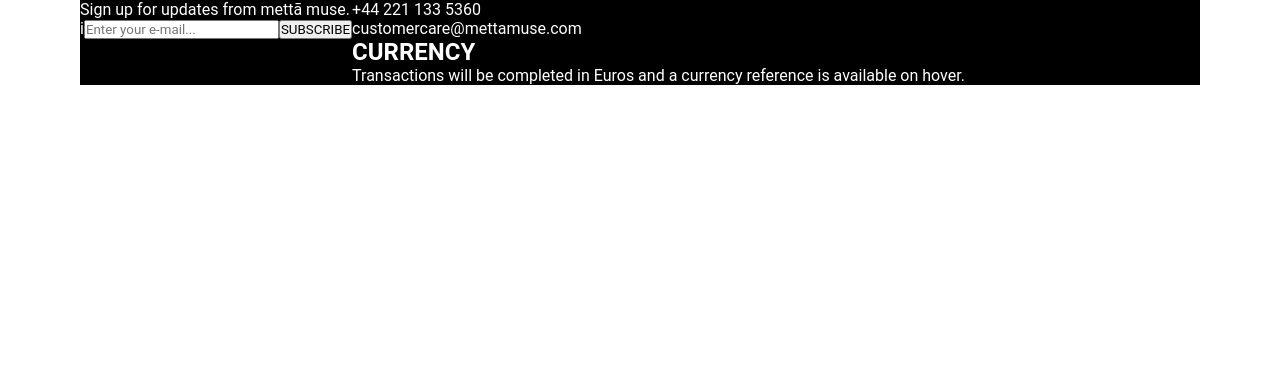
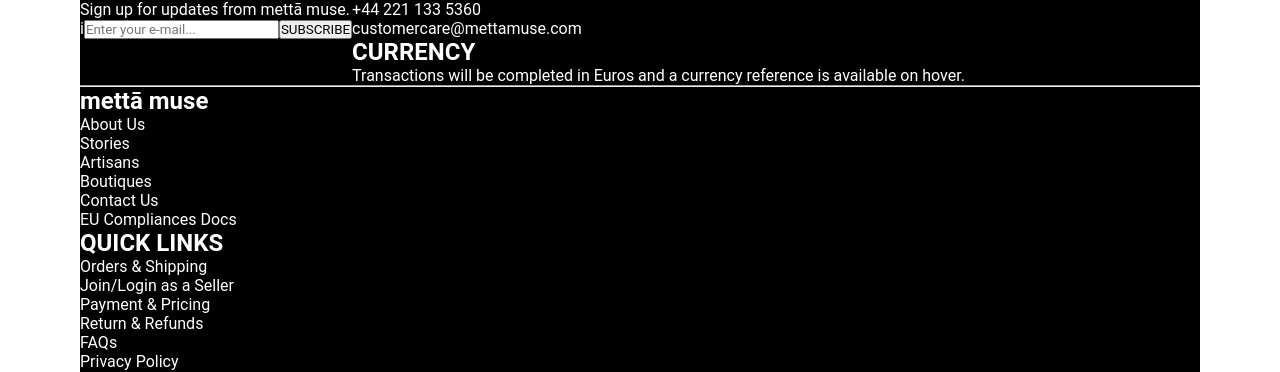
Before and after one commit to noobwebdev777/Appscrip-task--shyam-rudrapati-, a React (Vite) app: page / in a window 1280 px wide. Shown: the part 500-872 px from the top of the page. Before the commit the page ends 800 px from the top, so only its background shows below. Built offline with nearby package versions, Linux system fonts and the light colour scheme; no server answers; some icons are missing.

Commit message:
footer half completed

```diff
--- a/src/App.css
+++ b/src/App.css
@@ -105,3 +105,7 @@
 .footer-contact{
   display: flex;
 }
+
+.div{
+  color: white;
+}
--- a/src/App.jsx
+++ b/src/App.jsx
@@ -94,7 +94,7 @@ function App() {
           </div>
         </div>
         <div className='footer'>
-          <div className='footer-contact' >
+          <div className='footer-contact'>
             <div>
               <h2>Be the first to know</h2>
               <p>Sign up for updates from mettā muse.</p>
@@ -104,16 +104,37 @@ function App() {
               </div>
             </div>
             <div>
-            <h2>CONTACT US</h2>
-            <p>+44 221 133 5360</p>
-            <p>customercare@mettamuse.com</p>
-            <h2>CURRENCY</h2>
-            <p>Transactions will be completed in Euros and a currency reference is available on hover.</p>
+              <h2>CONTACT US</h2>
+              <p>+44 221 133 5360</p>
+              <p>customercare@mettamuse.com</p>
+              <h2>CURRENCY</h2>
+              <p>
+                Transactions will be completed in Euros and a currency reference
+                is available on hover.
+              </p>
             </div>
           </div>
+          <hr className='div' />
           <div>
-            <div></div>
-            <div></div>
+            <div>
+              <h2>mettā muse</h2>
+              <p>About Us</p>
+              <p>Stories</p>
+              <p>Artisans</p>
+              <p>Boutiques</p>
+              <p>Contact Us</p>
+              <p>EU Compliances Docs</p>
+            </div>
+            <div>
+              <h2>QUICK LINKS</h2>
+              <p>Orders & Shipping</p>
+              <p>Join/Login as a Seller</p>
+              <p>Payment & Pricing</p>
+              <p>Return & Refunds</p>
+              <p>FAQs</p>
+              <p>Privacy Policy</p>
+              <p>Terms & Conditions</p>
+            </div>
             <div></div>
           </div>
         </div>
```
